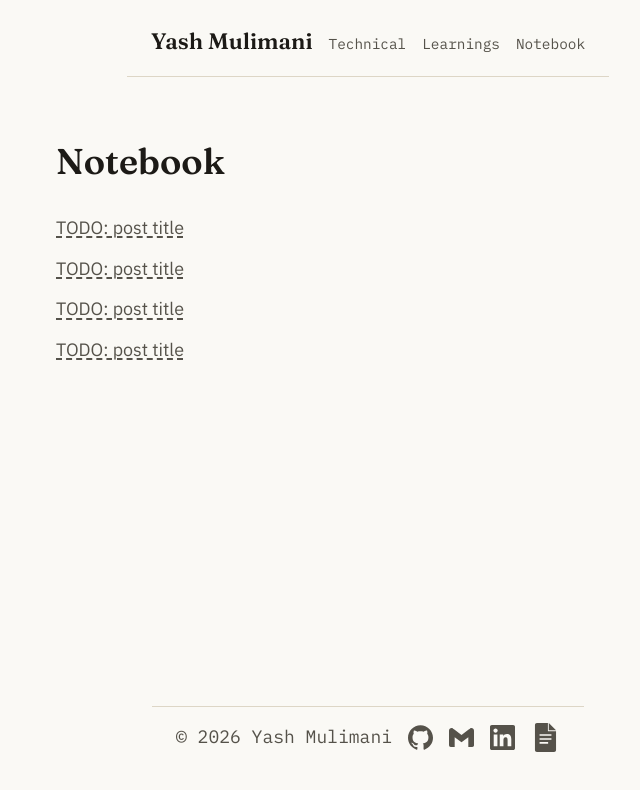
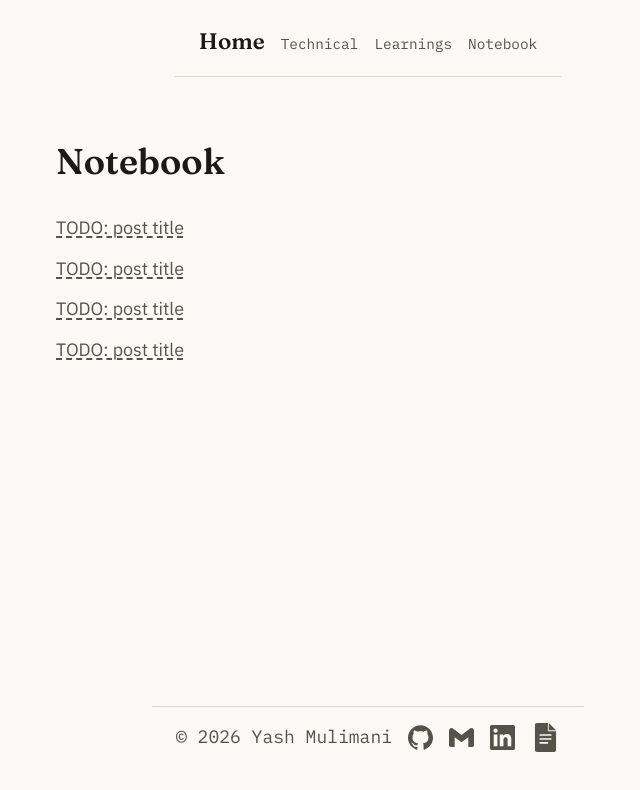
Before and after one commit to imsqsh/personal-website, a Next.js app: page /notebook in a window 1280 px wide. Shown: the top 790 px of the page, without its empty margins (272-912 px from the left). Built offline with nearby package versions, Linux system fonts and the light colour scheme.

Commit message:
feat: swap header name for a Home link on every page but the homepage

```diff
--- a/components/layout/Header.module.css
+++ b/components/layout/Header.module.css
@@ -1,7 +1,6 @@
 .header {
   display: flex;
   align-items: baseline;
-  justify-content: space-between;
   gap: var(--space-4);
   max-width: var(--page-max-width);
   margin: 0 auto;
--- a/components/layout/Header.tsx
+++ b/components/layout/Header.tsx
@@ -1,14 +1,11 @@
-import Link from "next/link";
-import { siteConfig } from "@/data/site";
+import { HeaderName } from "./HeaderName";
 import { Nav } from "./Nav";
 import styles from "./Header.module.css";
 
 export function Header() {
   return (
     <header className={styles.header}>
-      <Link href="/" className={styles.name}>
-        {siteConfig.name}
-      </Link>
+      <HeaderName />
       <Nav />
     </header>
   );
--- /dev/null
+++ b/components/layout/HeaderName.tsx
@@ -0,0 +1,19 @@
+"use client";
+
+import Link from "next/link";
+import { usePathname } from "next/navigation";
+import styles from "./Header.module.css";
+
+export function HeaderName() {
+  const pathname = usePathname();
+
+  if (pathname === "/") {
+    return null;
+  }
+
+  return (
+    <Link href="/" className={styles.name}>
+      Home
+    </Link>
+  );
+}
--- a/components/layout/Nav.module.css
+++ b/components/layout/Nav.module.css
@@ -1,4 +1,5 @@
 .nav {
+  margin-left: auto;
   font-family: var(--font-family-mono);
   font-size: var(--step--1);
 }
```
Also changed, not shown: 1 other file (tests, documents, lock files or other folders).
